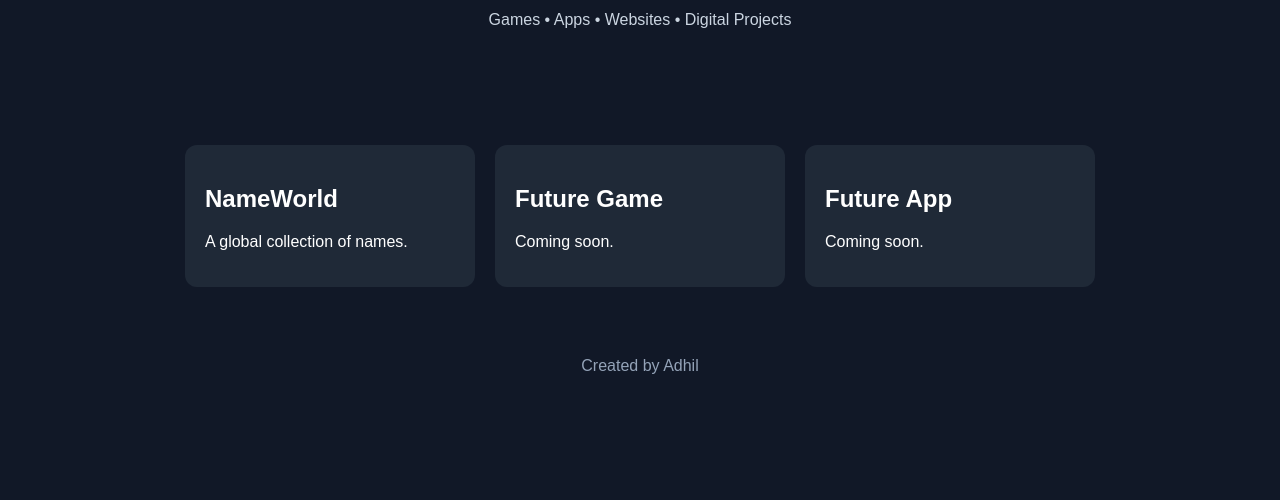
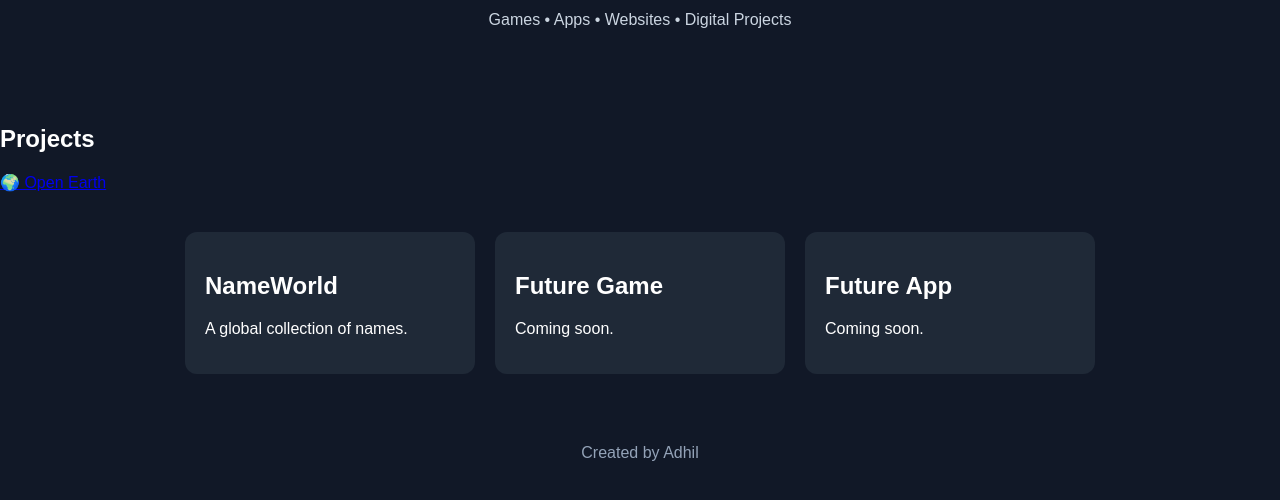
Before and after one commit to adhilkrishnapr/Chat-Studios, a plain HTML site: page index.html in a window 1280 px wide. Shown: the part 168-668 px from the top of the page. Drawn offline with Linux system fonts and the light colour scheme.

Commit message:
Add Projects section with Open Earth link

```diff
--- a/index.html
+++ b/index.html
@@ -58,6 +58,10 @@ Games • Apps • Websites • Digital Projects
 </p>
 </header>
 
+<h2>Projects</h2>
+
+<a href="earth/">🌍 Open Earth</a>
+
 <section class="projects">
 
 <div class="card">
```
